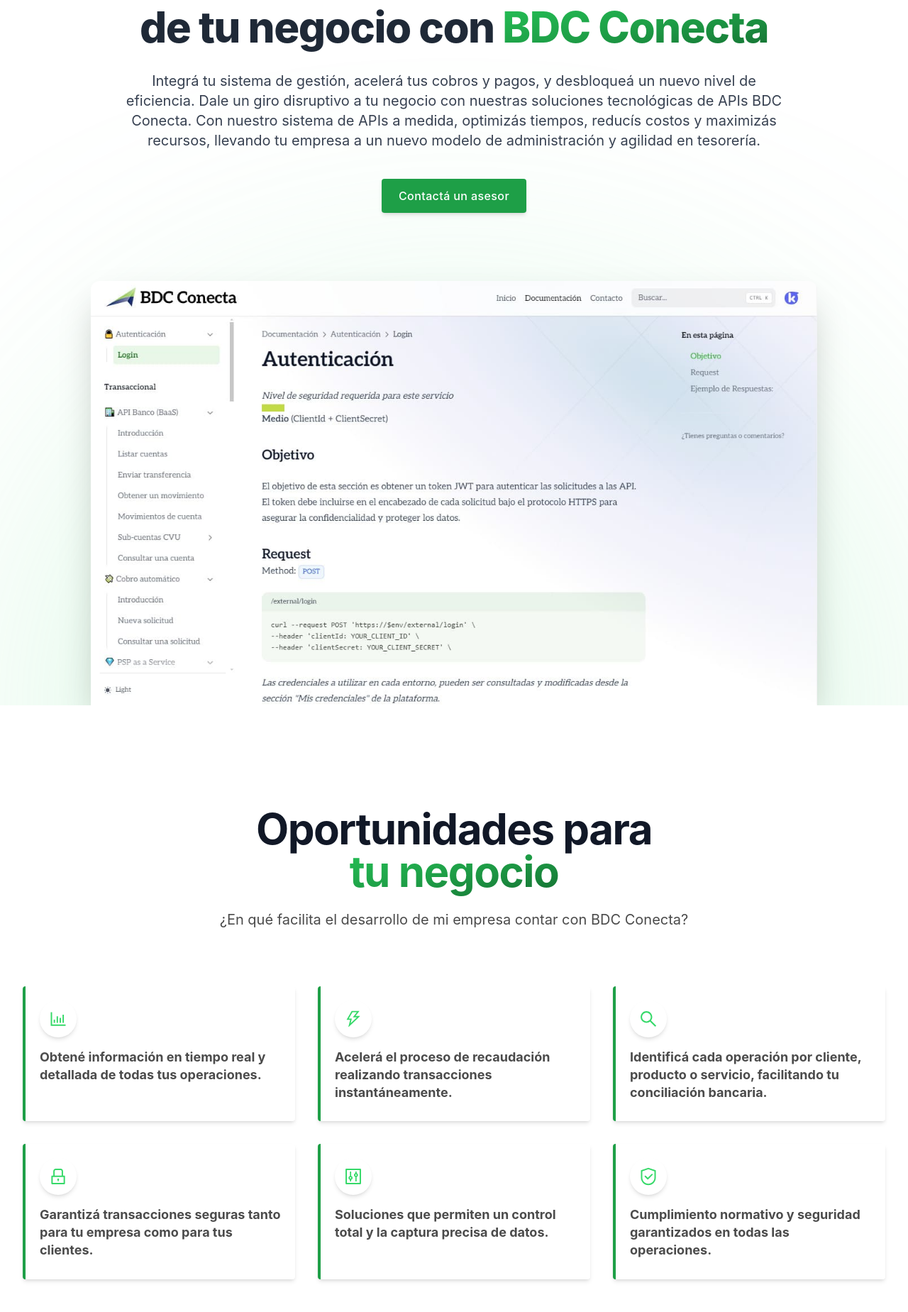
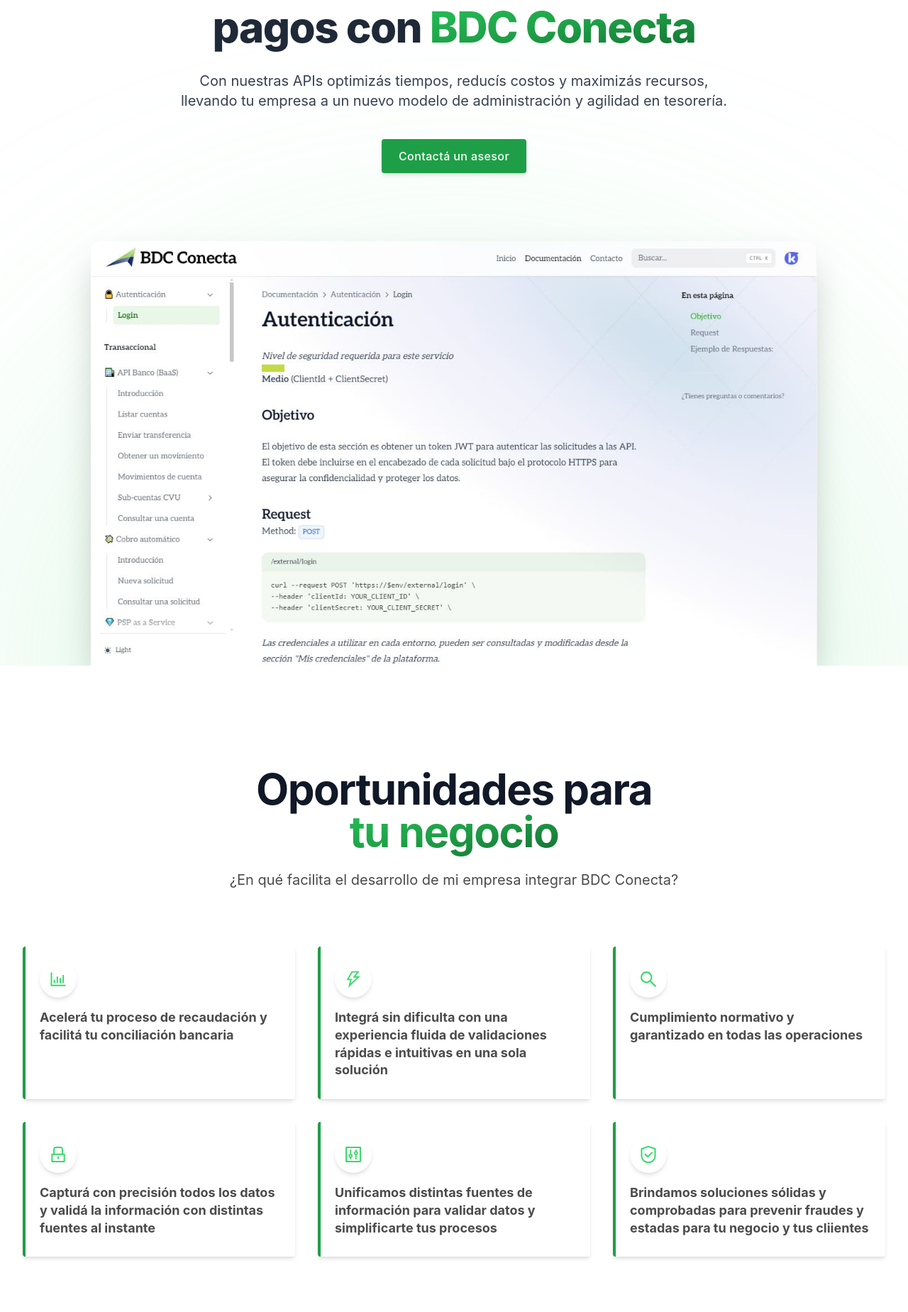
Before and after one commit to Lukecolman/bdc-api-landing-page, a React (Vite) app: page / in a window 1280 px wide. Shown: the part 210-2059 px from the top of the page at 71% size. Built offline with nearby package versions, Linux system fonts and the light colour scheme.

Commit message:
update data constants

```diff
--- a/src/constants/index.js
+++ b/src/constants/index.js
@@ -27,11 +27,11 @@
 
 // HERO BANNER
 export const heroBanner = {
-    title: 'Eficiencia en cobros y pagos de tu negocio con <span class="bg-gradient-to-br from-bdc-green-400 via-bdc-green  to-bdc-green-600 bg-clip-text text-transparent">BDC Conecta</span>',
+    title: 'Eficiencia en tus cobros y pagos con <span class="bg-gradient-to-br from-bdc-green-400 via-bdc-green  to-bdc-green-600 bg-clip-text text-transparent">BDC Conecta</span>',
     // contentTEST: "Transforma tu negocio con nuestras soluciones integradas. Mejora la eficiencia, seguridad y experiencia del cliente con BDC Conecta.",
     // contentTEST2: "Transforma tu negocio con BDC Conecta. Integra tu sistema de gestión y optimiza tus operaciones financieras con nuestras soluciones tecnológicas de APIs. Acelera tus procesos, reduce costos y maximiza la eficiencia.",
     content:
-        'Integrá tu sistema de gestión, acelerá tus cobros y pagos, y desbloqueá un nuevo nivel de eficiencia. Dale un giro disruptivo a tu negocio con nuestras soluciones tecnológicas de APIs BDC Conecta. Con nuestro sistema de APIs a medida, optimizás tiempos, reducís costos y maximizás recursos, llevando tu empresa a un nuevo modelo de administración y agilidad en tesorería.',
+        'Con nuestras APIs  optimizás tiempos, reducís costos y maximizás recursos, llevando tu empresa a un nuevo modelo de administración y agilidad en tesorería.',
     button: {
         text: 'Contactá un asesor',
         link: '#',
@@ -45,38 +45,44 @@
 // OPPORTUNITIES
 export const opportunities = {
     title: 'Oportunidades para <span class="bg-gradient-to-br from-bdc-green-400 via-bdc-green  to-bdc-green-600 bg-clip-text text-transparent">tu negocio</span>',
-    subtitle: '¿En qué facilita el desarrollo de mi empresa contar con BDC Conecta?',
+    subtitle: '¿En qué facilita el desarrollo de mi empresa integrar BDC Conecta?',
     items: [
         {
             id: 1,
             icon: '',
-            content: 'Obtené información en tiempo real y detallada de todas tus operaciones.',
+            title: 'Facilidades Financieras',
+            content: 'Acelerá tu proceso de recaudación y facilitá tu conciliación bancaria',
         },
         {
             id: 2,
             icon: '',
-            content: 'Acelerá el proceso de recaudación realizando transacciones instantáneamente.',
+            title: 'Eficiencia y facilidad de uso',
+            content: 'Integrá sin dificulta con una experiencia fluida de validaciones rápidas e intuitivas en una sola solución',
         },
         {
             id: 3,
             icon: '',
+            title: 'Cumplimiento regulatorio',
             content:
-                'Identificá cada operación por cliente, producto o servicio, facilitando tu conciliación bancaria.',
+                'Cumplimiento normativo y garantizado en todas las operaciones',
         },
         {
             id: 4,
             icon: '',
-            content: 'Garantizá transacciones seguras tanto para tu empresa como para tus clientes.',
+            title: 'Control total',
+            content: 'Capturá con precisión todos los datos y validá la información con distintas fuentes al instante',
         },
         {
             id: 5,
             icon: '',
-            content: 'Soluciones que permiten un control total y la captura precisa de datos.',
+            title: 'Simplificación',
+            content: 'Unificamos distintas fuentes de información para validar datos y simplificarte tus procesos',
         },
         {
             id: 6,
             icon: '',
-            content: 'Cumplimiento normativo y seguridad garantizados en todas las operaciones.',
+            title: 'Prevención de Fraude',
+            content: 'Brindamos soluciones sólidas y comprobadas para prevenir fraudes y estadas para tu negocio y tus cliientes',
         },
     ],
     button: {
@@ -88,11 +94,12 @@
 // INTEGRATION
 export const integration = {
     title: '¿Cómo es el proceso para <span class="bg-gradient-to-br from-bdc-green-400 via-bdc-green  to-bdc-green-600 bg-clip-text text-transparent">integrar BDC Conecta?</span>',
+    content: 'Innovamos en el mercado de APIs hace más de 5 años, con la atención personalizada que nos caracteriza en cada etapa del proceso',
     items: [
         {
             id: 1,
             icon: '',
-            content: 'Nos reunimos y juntos comprendemos las particularidades de tu modelo de negocio   ',
+            content: 'Nos reunimos para comprender las particularidades de tu negocio y enfocar las soluciones',
         },
         {
             id: 2,
@@ -102,7 +109,7 @@
         {
             id: 3,
             icon: '',
-            content: 'Te ayudamos a integrar las APIs a tus procesos en conjunto con tu equipo.',
+            content: 'Te acompañamos en la integración de BDC Conecta junto a tu equipo.',
         },
         {
             id: 4,
@@ -124,24 +131,45 @@
             img: '/images/cobranza-pagos.jpg',
             alt: '',
             title: 'Cobranzas y Pagos',
-            content:
-                'Automatizá los pagos y cobros de tus clientes y proveedores, ahorrando tiempo y costos de gestión. Con BDC Conecta podés consultar y realizar transferencias a CBU, CVU y Alias, y gestionar proveedores de forma eficiente. Transforma la gestión de tus transacciones y llevá tu negocio al próximo nivel con nuestras soluciones tecnológicas.',
+            content:'Automatizá los pagos y cobros de tus clientes y proveedores, ahorrando tiempo y costos de gestión. Con Experiencia API, simplificás tus operaciones financieras:',
+            bullet:[
+                {
+                    1:'Realizá y consultá transferencias a CBU, CVU y Alias de manera rápida y segura.',
+                    2:'Administrá tus proveedores de forma eficiente y sin complicaciones.',
+                    3:'Transformá la gestión de tus transacciones, mejorando la eficiencia y reduciendo errores.',
+                },
+            ],
         },
         {
             id: 2,
             img: '/images/billetera-virtual.jpg',
             alt: '',
             title: 'Billetera Virtual',
-            content:
-                'Nuestra solución ofrece diversas funcionalidades para optimizar la gestión de las transacciones en tu billetera: altas y cambio de alias de CVU, consulta, envío y recepción de transferencias entre CVU/CBU, y notificaciones de crédito en CVU, y posibilidad de financiación a tus clientes.',
+            content:'Ofrecé diversas funcionalidades para optimizar la gestión de las transacciones en tu billetera:',
+            bullet:[
+                {
+                    1:'Altas y cambio de alias de CVU de manera sencilla.',
+                    2:'Consulta, envío y recepción de transferencias entre CVU y CBU.',
+                    3:'Recibí notificaciones instantáneas de créditos en CVU.',
+                    4:'Posibilitá la financiación directa a tus clientes.',
+                },
+            ],
         },
         {
             id: 3,
             img: '/images/informacion-cuenta.jpg',
             alt: '',
             title: 'Información de la cuenta',
-            content:
-                'Te permite gestionar integralmente las cuentas de tus clientes en BDC Conecta. Accedé a los movimientos de cuenta, consultá datos mediante alias, CBU o CVU, y validá la información asociada a cada uno. Identificá el origen de transferencias recibidas y obtené el saldo y el detalle de cada cuenta de manera sencilla y eficiente.',
+            content:'Simplificá la gestión de las cuentas de tus clientes con BDC Conecta:',
+            bullet:[
+                {
+                    1:'Consultá fácilmente los movimientos de cuentas.',
+                    2:'Obtené información mediante alias, CBU o CVU.',
+                    3:'Validá la información asociada a cada cuenta de forma precisa con nuestras diversas fuentes de información integradas.',
+                    4:'Identificá el origen de transferencias recibidas.',
+                    5:'Obtené el saldo y el detalle de cada cuenta de manera sencilla y eficiente.',
+                },
+            ],
         },
     ],
     button: {
@@ -160,36 +188,54 @@
             {
                 id: 1,
                 icon: '',
-                title: 'PSP',
+                title: 'PSPC, Fintech y Seguros',
                 content:
-                    'El cliente desarrolló su propia billetera virtual, desde la cual gestiona cobros y pagos masivos, creación de cuentas CVU a cuenta de terceros. También con esta solución financia a sus clientes. Todo esto le agiliza sus operaciones, ahorra costos operativos y tiempo y le permite cumplir con todas las normativas del BCRA.',
+                    'Permite a los clientes desarrollar su propia billetera virtual para gestionar cobros y pagos masivos, y crear cuentas CVU a nombre de terceros. Posibilita la financiación a sus clientes, agiliza operaciones, ahorra costos operativos y tiempo, y asegura el cumplimiento con todas las normativas del BCRA.',
             },
         ],
         item2: [
             {
                 id: 2,
                 icon: '',
-                title: 'Colegios, gimnasios y clubes',
+                title: 'Ecommerce y Empresas',
                 content:
-                    'Realizan cobros de tarjeta crédito y débito, pago masivo a proveedores automatizando procesos y reduciendo recursos, garantizando la optimización de tesorería.',
+                    'Identifica operaciones, clientes y tickets por medio de la creación de CVU. Gracias a la unificación de plataformas en una sola solución puede prevenir fraudes y agilizar todo el proceso de cobros y pagos evitando errores manuales.',
             },
         ],
         item3: [
             {
                 id: 3,
                 icon: '',
-                title: 'Salud',
+                title: 'Prepagas y Obras Sociales',
                 content:
-                    'Nuestro cliente puede realizar pagos masivos y programados a toda su nómina y proveedores, facilitando su gestión interna y externa. Recauda de manera ágil sus cuotas mensuales e identifica de manera precisa toda la información de las cuentas de sus asociados y proveedores.',
+                    'Efectúa pagos masivos y programados a toda su nómina y proveedores, facilitando su gestión interna y externa. Recauda de manera ágil sus cuotas mensuales e identifica de manera precisa toda la información de las cuentas de sus asociados y proveedores.',
             },
         ],
         item4: [
             {
                 id: 4,
                 icon: '',
+                title: 'Universidades y Colegios',
+                content:
+                    'Realiza cobros de tarjeta crédito y débito, pago masivo a proveedores automatizando procesos y reduciendo recursos, garantizando la optimización de tesorería. Esto facilitó la operatoria manual, garantizando una mejor experiencia para todos los usuarios.',
+            },
+        ],
+        item5: [
+            {
+                id: 5,
+                icon: '',
                 title: 'Consorcios',
                 content:
-                    'Le permite identificar todos los depósitos o transferencias por medio del CVU de cada uno de los propietarios. Efectúa pagos a proveedores de forma masiva desde su tesorería. Ahorra costos y tiempo, simplificando la administración de los consorcios que administra.',
+                    'Diferencia todos los depósitos o transferencias por medio del CVU de cada uno de los propietarios. Efectúa pagos a proveedores de forma masiva desde su tesorería. Ahorra costos y tiempo, simplificando la administración de los consorcios que administra.',
+            },
+        ],
+        item6: [
+            {
+                id: 6,
+                icon: '',
+                title: 'Clubes y Gimnasios',
+                content:
+                    'Reconoce con precisión los cobros y pagos por miembros y proveedores, automatizando procesos y proporcionando opciones de financiamiento a tus clientes.',
             },
         ],
     },
@@ -217,7 +263,7 @@
     contacto: {
         title: 'Contacto',
         phone: {
-            label: 'Teléfono ',
+            label: 'Whatsapp ',
             info: '1131560000',
             url: 'https://api.whatsapp.com/send?phone=541131560000',
         },
```
